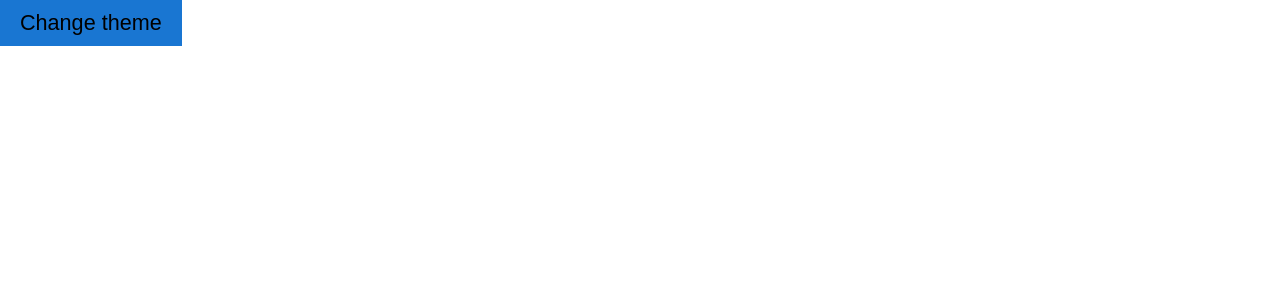
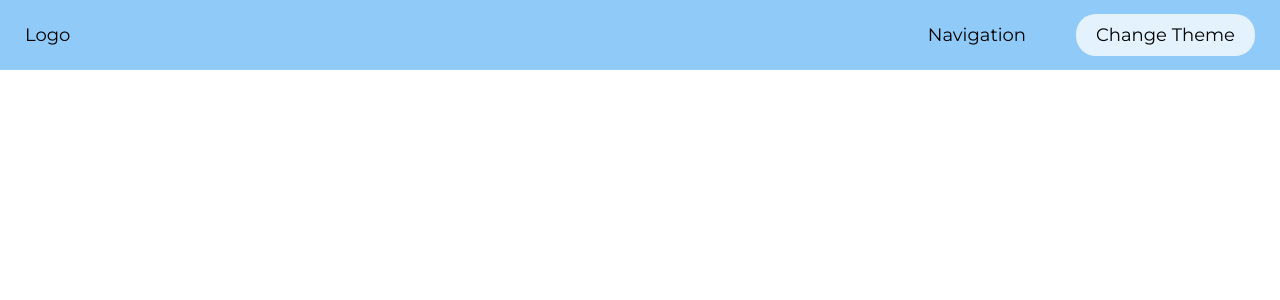
Before and after one commit to adjsky/very_cool_project, a Next.js app: page / in a window 1280 px wide. Shown: the top 300 px of the page. Built offline with nearby package versions, Linux system fonts and the light colour scheme.

Commit message:
Add header

```diff
--- /dev/null
+++ b/components/Header/index.tsx
@@ -0,0 +1,68 @@
+import React, { useContext } from "react"
+import styled from "styled-components"
+import StoreContext from "@/src/store"
+
+const Container = styled.div`
+  display: flex;
+  justify-content: space-between;
+  align-items: center;
+  position: fixed;
+  width: 100%;
+  height: var(--header-height);
+  background-color: ${(props) => props.theme.primary.main};
+  color: ${(props) => props.theme.primary.contrastText};
+  top: 0;
+  left: 0;
+  padding: 0 25px;
+`
+
+const Logo = styled.div`
+
+`
+
+const Navigation = styled.nav`
+
+`
+
+const ManageWrapper = styled.div`
+  display: flex;
+  align-items: center;
+  gap: 50px;
+`
+
+const ThemeButton = styled.button`
+  padding: 10px 20px;
+  font-size: 1rem;
+  background-color: ${(props) => props.theme.primary.light};
+  color: ${(props) => props.theme.primary.contrastText};
+  border: none;
+  outline: none;
+  cursor: pointer;
+  border-radius: 20px;
+`
+
+function Header() {
+  const { uiState } = useContext(StoreContext)
+
+  return (
+    <Container>
+      <Logo>
+        Logo
+      </Logo>
+      <ManageWrapper>
+        <Navigation>
+          Navigation
+        </Navigation>
+        <ThemeButton
+          onClick={() => {
+            uiState.setTheme(uiState.theme == "light" ? "dark" : "light")
+          }}
+        >
+          Change Theme
+        </ThemeButton>
+      </ManageWrapper>
+    </Container>
+  )
+}
+
+export default Header
--- a/pages/_app.tsx
+++ b/pages/_app.tsx
@@ -3,8 +3,9 @@ import Head from "next/head"
 import { observer } from "mobx-react-lite"
 import { ThemeProvider } from "styled-components"
 import type { AppProps } from "next/app"
-import StoreContext from "../src/store"
-import { lightTheme, darkTheme } from "../src/theme"
+import StoreContext from "@/src/store"
+import { lightTheme, darkTheme } from "@/src/theme"
+import Header from "@/components/Header"
 import "@/styles/globals.css"
 
 function MyApp({ Component, pageProps }: AppProps): JSX.Element {
@@ -12,19 +13,19 @@ function MyApp({ Component, pageProps }: AppProps): JSX.Element {
 
   useEffect(() => {
     if ("serviceWorker" in navigator) {
-      navigator.serviceWorker.register("/sw.js").then((reg) => {
-        reg.onupdatefound = async () => {
-          console.log("[Service Worker] Update found")
-          if (reg.installing && reg.active) {
-            uiState.setUpdateFound(true)
-            const result = window.confirm("Update is available, update?")
-            if (result) {
-              await reg.unregister()
-              window.location.reload()
-            }
-          }
-        }
-      })
+      // navigator.serviceWorker.register("/sw.js").then((reg) => {
+      //   reg.onupdatefound = async () => {
+      //     console.log("[Service Worker] Update found")
+      //     if (reg.installing && reg.active) {
+      //       uiState.setUpdateFound(true)
+      //       const result = window.confirm("Update is available, update?")
+      //       if (result) {
+      //         await reg.unregister()
+      //         window.location.reload()
+      //       }
+      //     }
+      //   }
+      // })
     }
   }, [])
 
@@ -44,6 +45,7 @@ function MyApp({ Component, pageProps }: AppProps): JSX.Element {
         />
       </Head>
       <ThemeProvider theme={uiState.theme == "light" ? lightTheme : darkTheme}>
+        <Header />
         <Component {...pageProps} />
       </ThemeProvider>
     </>
--- a/pages/index.tsx
+++ b/pages/index.tsx
@@ -1,28 +1,14 @@
 import React, { useContext } from "react"
 import styled from "styled-components"
-import StoreContext from "../src/store"
 
-const Button = styled.button`
-  padding: 10px 20px;
-  font-size: 1.2rem;
-  color: ${(props) => props.theme.primary.contrastText};
-  background-color: ${(props) => props.theme.primary.main};
-  border: none;
-  outline: none;
-  cursor: pointer;
+const Container = styled.div`
+  margin-top: var(--header-height);
 `
 
 function Home(): JSX.Element {
-  const { uiState } = useContext(StoreContext)
-
   return (
-    <Button
-      onClick={() => {
-        uiState.setTheme(uiState.theme == "light" ? "dark" : "light")
-      }}
-    >
-      Change theme
-    </Button>
+    <Container>
+    </Container>
   )
 }
 
--- a/public/sw.js
+++ b/public/sw.js
@@ -1,4 +1,4 @@
-const version = "v0.88"
+const version = "v0.89"
 const cacheName = "very_cool_project-" + version
 
 const contentToCache = [
--- a/src/theme.ts
+++ b/src/theme.ts
@@ -14,80 +14,80 @@ export type Theme = {
   success: Colors
 }
 
-export const lightTheme: Theme = {
+export const darkTheme: Theme = {
   primary: {
     main: "#1976d2",
     dark: "#1565c0",
     light: "#42a5f5",
-    contrastText: "ffffff"
+    contrastText: "#ffffff"
   },
   secondary: {
     main: "#9c27b0",
     dark: "#7b1fa2",
     light: "#ba68c8",
-    contrastText: "ffffff"
+    contrastText: "#ffffff"
   },
   error: {
     main: "#d32f2f",
     dark: "#c62828",
     light: "#ef5350",
-    contrastText: "ffffff"
+    contrastText: "#ffffff"
   },
   warning: {
     main: "#ED6C02",
     dark: "#e65100",
     light: "#ff9800",
-    contrastText: "ffffff"
+    contrastText: "#ffffff"
   },
   info: {
     main: "#0288d1",
     dark: "#01579b",
     light: "#03a9f4",
-    contrastText: "ffffff"
+    contrastText: "#ffffff"
   },
   success: {
     main: "#2e7d32",
     dark: "#1b5e20",
     light: "#4caf50",
-    contrastText: "ffffff"
+    contrastText: "#ffffff"
   },
 }
 
-export const darkTheme: Theme = {
+export const lightTheme: Theme = {
   primary: {
     main: "#90caf9",
     dark: "#42a5f5",
     light: "#e3f2fd",
-    contrastText: "ffffff"
+    contrastText: "#000000"
   },
   secondary: {
     main: "#ce93d8",
     dark: "#ab47bc",
     light: "#f3e5f5",
-    contrastText: "ffffff"
+    contrastText: "#000000"
   },
   error: {
     main: "#f44336",
     dark: "#d32f2f",
     light: "#e57373",
-    contrastText: "ffffff"
+    contrastText: "#000000"
   },
   warning: {
     main: "#ffa726",
     dark: "#f57c00",
     light: "#ffb74d",
-    contrastText: "ffffff"
+    contrastText: "#000000"
   },
   info: {
     main: "#29b6f6",
     dark: "#0288d1",
     light: "#4fc3f7",
-    contrastText: "ffffff"
+    contrastText: "#000000"
   },
   success: {
     main: "#66bb6a",
     dark: "#388e3c",
     light: "#81c784",
-    contrastText: "ffffff"
+    contrastText: "#000000"
   },
 }
--- a/styles/globals.css
+++ b/styles/globals.css
@@ -1,3 +1,7 @@
+:root {
+  --header-height: 70px;
+}
+
 html,
 body {
   padding: 0;
@@ -12,5 +16,10 @@ body {
 
 html {
   font-size: 18px;
+}
+
+html,
+button,
+input {
   font-family: "Montserrat", sans-serif;
 }
--- a/tsconfig.json
+++ b/tsconfig.json
@@ -16,7 +16,8 @@
     "baseUrl": ".",
     "paths": {
       "@/styles/*": ["styles/*"],
-      "@/components/*": ["components/*"]
+      "@/components/*": ["components/*"],
+      "@/src/*": ["src/*"]
     }
   },
   "include": ["next-env.d.ts", "**/*.ts", "**/*.tsx"],
```
